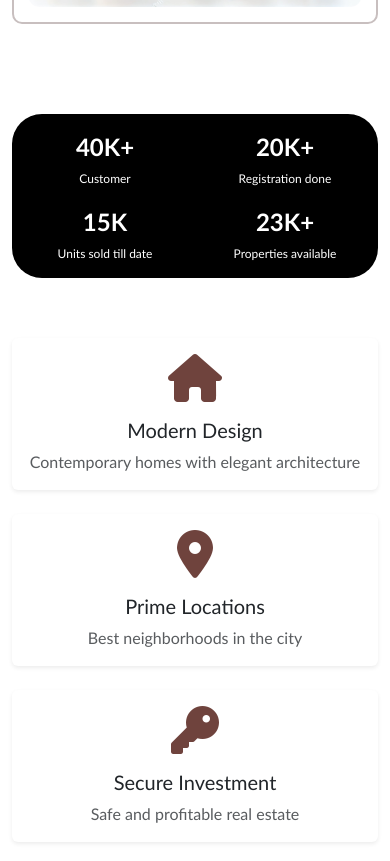
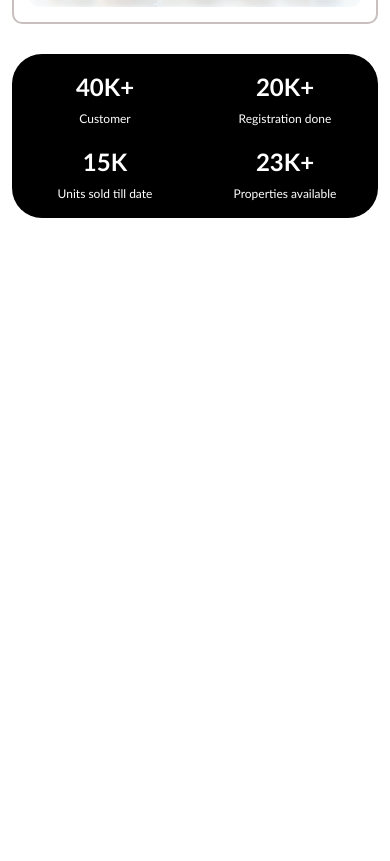
Before and after one commit to gaelfarnez-oss/OBJET, a plain HTML site: page index.html in a window 390 px wide. Shown: the part 657-1518 px from the top of the page. After the commit the page ends 890 px from the top, so only its background shows below. Drawn offline with nearby package versions, Linux system fonts and the light colour scheme.

Commit message:
Refactor styles and remove unused HTML content
Adjusted padding and margin for various sections to improve layout and responsiveness. Removed unnecessary content for cleaner structure.

```diff
--- a/index.html
+++ b/index.html
@@ -19,6 +19,7 @@
         body {
             background-color: #ffffff;
             font-family: 'Trebuchet MS', 'Lucida Sans Unicode', 'Lucida Grande', 'Lucida Sans', Arial, sans-serif;
+            min-height: 100vh;
         }
 
         /* Header Styles */
@@ -167,7 +168,7 @@
 
         /* Stats Section */
         .stats-section {
-            padding: 40px 0 60px 0;
+            padding: 20px 0 40px 0;
         }
 
         .stats-container {
@@ -192,6 +193,12 @@
             font-size: 14px;
             display: block;
             margin-top: 5px;
+        }
+
+        /* Remove bottom spacing */
+        .no-bottom-margin {
+            margin-bottom: 0 !important;
+            padding-bottom: 0 !important;
         }
 
         /* Mobile Navigation Toggle */
@@ -238,7 +245,7 @@
 
             .content-card {
                 padding: 20px;
-                margin-bottom: 30px;
+                margin-bottom: 0;
             }
 
             .email-form {
@@ -268,6 +275,10 @@
 
             .stat-label {
                 font-size: 12px;
+            }
+
+            .stats-section {
+                padding: 20px 0 20px 0;
             }
         }
 
@@ -299,6 +310,10 @@
             .stat-number {
                 font-size: 24px;
             }
+
+            .stats-section {
+                padding: 10px 0 15px 0;
+            }
         }
 
         /* Animation and hover effects */
@@ -325,6 +340,11 @@
 
         .hero-image:hover {
             transform: scale(1.02);
+        }
+
+        /* Supprimer la marge du container en bas */
+        .container:last-child {
+            margin-bottom: 0 !important;
         }
     </style>
 </head>
@@ -446,39 +466,6 @@
         </div>
     </section>
 
-    <!-- Optional: Add some spacing and additional content to show responsiveness -->
-    <div class="container mb-5">
-        <div class="row g-4">
-            <div class="col-md-4">
-                <div class="card h-100 border-0 shadow-sm">
-                    <div class="card-body text-center">
-                        <i class="fas fa-home fa-3x mb-3" style="color: #6f433d;"></i>
-                        <h5 class="card-title">Modern Design</h5>
-                        <p class="card-text text-muted">Contemporary homes with elegant architecture</p>
-                    </div>
-                </div>
-            </div>
-            <div class="col-md-4">
-                <div class="card h-100 border-0 shadow-sm">
-                    <div class="card-body text-center">
-                        <i class="fas fa-location-dot fa-3x mb-3" style="color: #6f433d;"></i>
-                        <h5 class="card-title">Prime Locations</h5>
-                        <p class="card-text text-muted">Best neighborhoods in the city</p>
-                    </div>
-                </div>
-            </div>
-            <div class="col-md-4">
-                <div class="card h-100 border-0 shadow-sm">
-                    <div class="card-body text-center">
-                        <i class="fas fa-key fa-3x mb-3" style="color: #6f433d;"></i>
-                        <h5 class="card-title">Secure Investment</h5>
-                        <p class="card-text text-muted">Safe and profitable real estate</p>
-                    </div>
-                </div>
-            </div>
-        </div>
-    </div>
-
     <!-- Bootstrap JS Bundle with Popper -->
     <script src="https://cdn.jsdelivr.net/npm/bootstrap@5.3.0/dist/js/bootstrap.bundle.min.js"></script>
 
```
